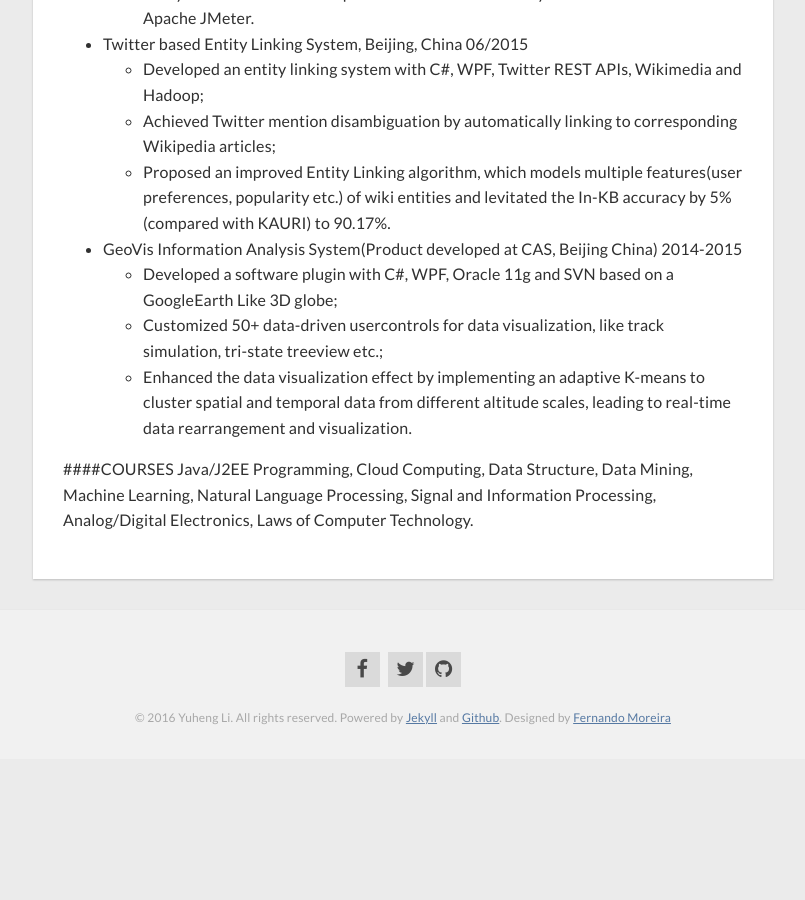
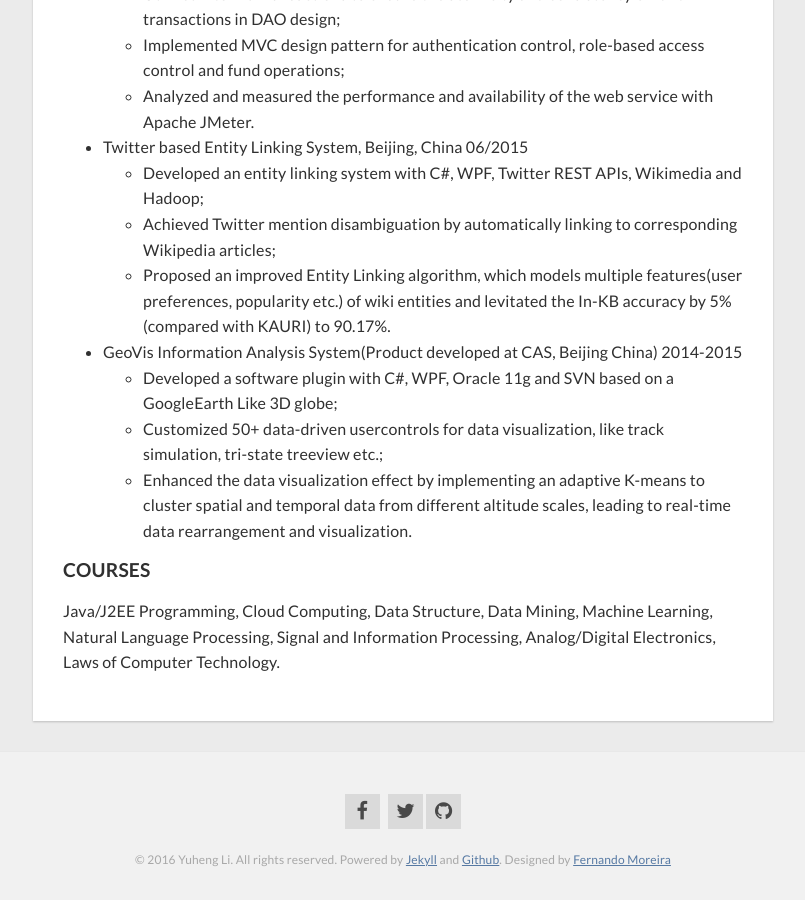
Before and after one commit to yuhengli/yuhengli.github.io, a Jekyll site: the page built from cv/cv.md, in a window 1280 px wide and 900 px high, scrolled down 1426 px. Shown: the whole window, without its empty margins (237-1042 px from the left). Built offline with Jekyll 4.4.1, drawn with Linux system fonts in a browser that asks for light colours; nearby versions of some CDN libraries; before the commit the page ends 2185 px from its top, so only the background shows below that; some of the changed lines change nothing that is shown; some of the changed text lies outside the part shown.

Commit message:
revise markdown

```diff
--- a/cv/cv.md
+++ b/cv/cv.md
@@ -5,27 +5,27 @@
 slug: cv
 ---
 
-CV##Yuheng (Lyle) Li
-----
-####OBJECTIVE
+## Yuheng (Lyle) Li
+-------
+#### OBJECTIVE
 Full-time Software Engineer
-####EDUCATION
+####	EDUCATION
 *	MSIT, eBusiness Technology, Carnegie Mellon University, Pittsburgh, PA (GPA 3.94/4.0)	2015-2016
 *	M.Eng., Data Mining, University of Chinese Academy of Sciences, China	2012-2015
 *	B.S., Electronic Information Science and Technology, Jilin University, China (GPA 3.81/4.0)	2008-2012
 
-####TECHNICAL SKILLS
+#### TECHNICAL SKILLS
 *	Language: Java; C#, Python, C/C++, JavaScript, HTML/CSS, JSP, Shell Scripting.
 *	Tools: J2EE, .NET, WPF, JDBC, Oracle 11g, MySQL, SVN/Git, Maven, Tomcat, Visual Studio, Eclipse, AWS, Azure.
 *	Knowledge: OOP/OOD, Data Mining, Machine Learning, Algorithms, Software Architecture, digital electronics.
 
-####INTERNSHIP
+#### INTERNSHIP
 *	Assistant Software Engineer, Chinese Academy of Science(CAS), Beijing China	2014-2015
 
 Responsible for developing GeoVis, a GoogleEarth-like Information Analysis System;
 1 year+ software development and scientific research with 20+ people team, 10,000+ line codes experiences.
 
-####PROJECTS
+#### PROJECTS
 -	Web Services Load Balancing with Horizontal Scaling, Pittsburgh, PA	02/2016
 
 	-	Utilized both AWS and Azure to programmatically control resources in response to demand;
@@ -50,5 +50,5 @@
 	-	Customized 50+ data-driven usercontrols for data visualization, like track simulation, tri-state treeview etc.;
 	-	Enhanced the data visualization effect by implementing an adaptive K-means to cluster spatial and temporal data from different altitude scales, leading to real-time data rearrangement and visualization.
 
-####COURSES
+#### COURSES
 Java/J2EE Programming, Cloud Computing, Data Structure, Data Mining, Machine Learning, Natural Language Processing, Signal and Information Processing, Analog/Digital Electronics, Laws of Computer Technology.
```
Also changed, not shown: images/11717391_879145402178288_3757260597081294410_o.jpg (added).
